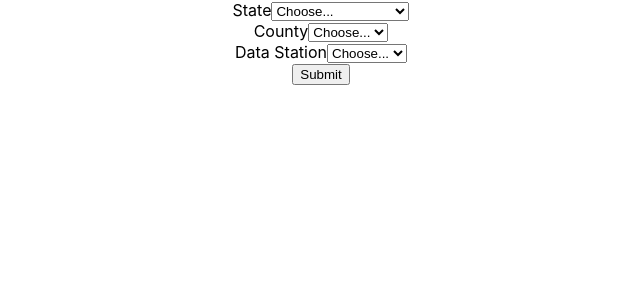
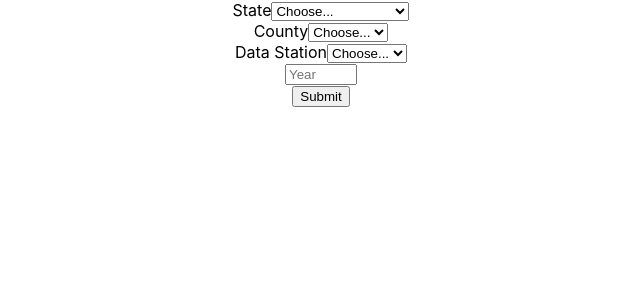
Before and after one commit to lhei-git/RAFT, a React (Create React App) app in the folder client/: page / in a window 1280 px wide. Shown: the top 300 px of the page, without its empty margins (319-959 px from the left). Built offline with nearby package versions, Linux system fonts and the light colour scheme; no server answers.

Commit message:
Added year input box.

```diff
--- a/client/src/components/Form.js
+++ b/client/src/components/Form.js
@@ -14,6 +14,16 @@ const InputForm = () => {
         <DropdownInput label="Data Station" options={<DataStationSelect />} />
       </Form>
 
+      <Form.Group>
+        <Form.Control
+          size="sm"
+          type="number"
+          placeholder="Year"
+          min="2021"
+          max="9999"
+        />
+      </Form.Group>
+
       <Button variant="primary" type="submit">
         Submit
       </Button>
```
